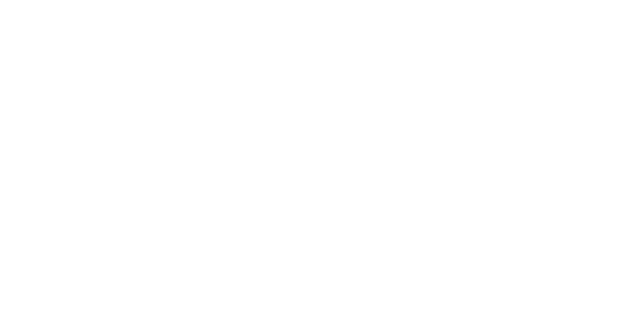
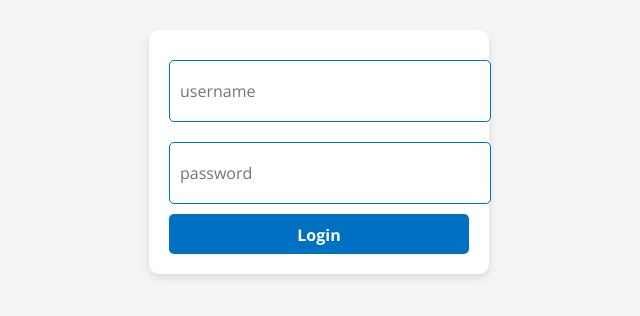
Before and after one commit to Moizuddin407/Booking-App, a React (Create React App) app in the folder client/: page /login in a window 1280 px wide. Before the commit this address had no page. Shown: the part 248-564 px from the top of the page, without its empty margins (321-961 px from the left). Built offline with nearby package versions, Linux system fonts and the light colour scheme.

Commit message:
Created Login Page and used Context

```diff
--- a/client/package.json
+++ b/client/package.json
@@ -10,7 +10,7 @@
     "@testing-library/jest-dom": "^5.16.4",
     "@testing-library/react": "^13.1.1",
     "@testing-library/user-event": "^13.5.0",
-    "axios": "^1.8.3",
+    "axios": "^1.8.4",
     "date-fns": "^2.28.0",
     "react": "^18.0.0",
     "react-date-range": "^1.4.0",
@@ -42,5 +42,6 @@
       "last 1 firefox version",
       "last 1 safari version"
     ]
-  },"proxy":"http://localhost:8081"
+  },
+  "proxy": "http://localhost:8081"
 }
--- a/client/src/App.js
+++ b/client/src/App.js
@@ -6,6 +6,7 @@
 import Home from "./pages/home/Home";
 import Hotel from "./pages/hotel/Hotel";
 import List from "./pages/list/List";
+import Login from "./pages/login/Login";
 
 function App() {
   return (
@@ -14,6 +15,7 @@
         <Route path="/" element={<Home/>}/>
         <Route path="/hotels" element={<List/>}/>
         <Route path="/hotels/:id" element={<Hotel/>}/>
+        <Route path="/login" element={<Login/>}/>
       </Routes>
     </BrowserRouter>
   );
--- /dev/null
+++ b/client/src/pages/login/Login.css
@@ -0,0 +1,52 @@
+.login {
+    display: flex;
+    justify-content: center;
+    align-items: center;
+    height: 100vh;
+    background-color: #f4f4f4;
+    /* Light background color */
+}
+
+.lContainer {
+    width: 300px;
+    padding: 20px;
+    background-color: #fff;
+    border-radius: 10px;
+    box-shadow: 0 4px 8px rgba(0, 0, 0, 0.1);
+    text-align: center;
+}
+
+.lInput {
+    width: 100%;
+    height: 40px;
+    padding: 10px;
+    margin: 10px 0;
+    border: 1px solid #0071c2;
+    border-radius: 5px;
+    font-size: 16px;
+    color: #333;
+}
+
+.lButton {
+    width: 100%;
+    height: 40px;
+    padding: 10px;
+    background-color: #0071c2;
+    color: white;
+    font-weight: bold;
+    font-size: 16px;
+    cursor: pointer;
+    border-radius: 5px;
+    border: none;
+    transition: background-color 0.3s;
+}
+
+.lButton:hover {
+    background-color: #005b8f;
+    /* Darker shade of the button color */
+}
+
+.lButton:disabled {
+    background-color: #0071c28c;
+    cursor: not-allowed;
+}
--- /dev/null
+++ b/client/src/pages/login/Login.jsx
@@ -0,0 +1,68 @@
+import React, { useContext, useState } from 'react';
+import axios from 'axios';
+import { AuthContext } from '../../context/AuthContext';
+import { useNavigate } from 'react-router-dom'; // Import useNavigate hook to navigate
+import "../login/Login.css";
+
+const Login = () => {
+    const [credentials, setCredentials] = useState({
+        username: undefined,
+        password: undefined,
+    });
+
+    const { user, loading, error, dispatch } = useContext(AuthContext);
+    const navigate = useNavigate(); // Initialize the useNavigate hook
+
+    const handleChange = (e) => {
+        setCredentials((prev) => ({
+            ...prev,
+            [e.target.id]: e.target.value
+        }));
+    };
+
+    const handleClick = async (e) => {
+        e.preventDefault();
+        dispatch({ type: "LOGIN_START" });
+        try {
+            const res = await axios.post("/auth/login", credentials);
+            dispatch({ type: "LOGIN_SUCCESS", payload: res.data });
+
+            // Redirect to home page ("/") after successful login
+            navigate("/"); // Use navigate to redirect
+
+        } catch (e) {
+            dispatch({ type: "LOGIN_FAILURE", payload: e.response.data });
+        }
+    };
+
+    return (
+        <div className='login'>
+            <div className="lContainer">
+                <input
+                    type="text"
+                    placeholder='username'
+                    id='username'
+                    onChange={handleChange}
+                    className="lInput"
+                />
+                <input
+                    type="password"
+                    placeholder='password'
+                    id='password'
+                    onChange={handleChange}
+                    className="lInput"
+                />
+                <button
+                    onClick={handleClick}
+                    className="lButton"
+                    disabled={loading} // Disable the button if loading is true
+                >
+                    Login
+                </button>
+                {error && <span>{error.message}</span>}
+            </div>
+        </div>
+    );
+};
+
+export default Login;
```
Also changed, not shown: 2 other files (tests, documents, lock files or other folders).
